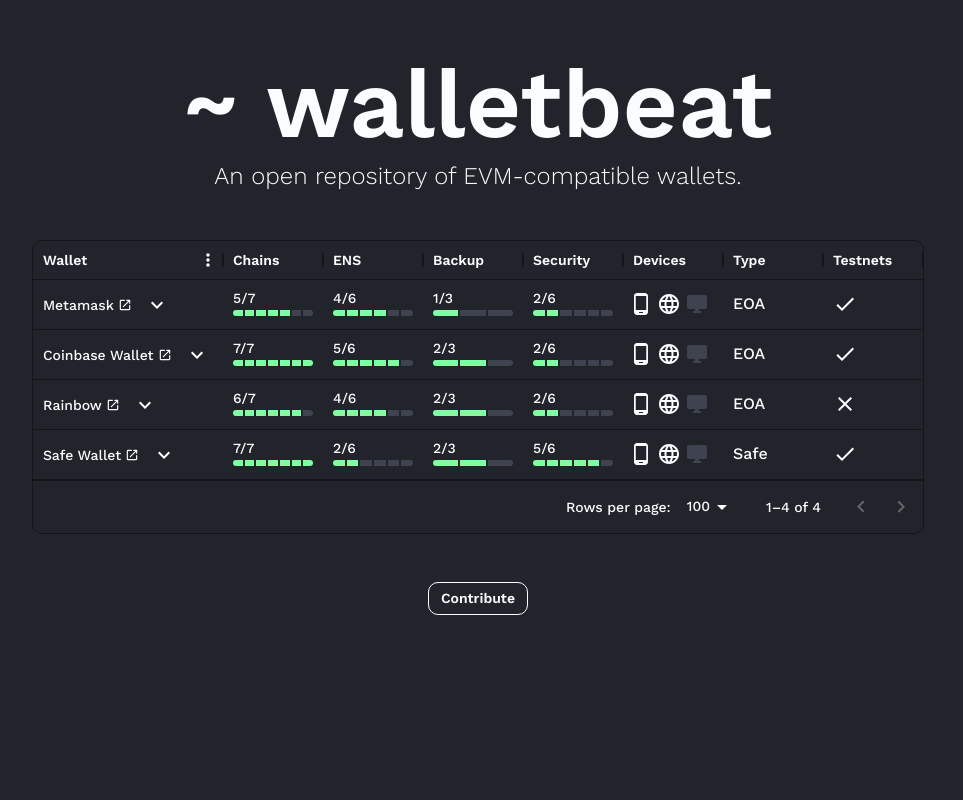
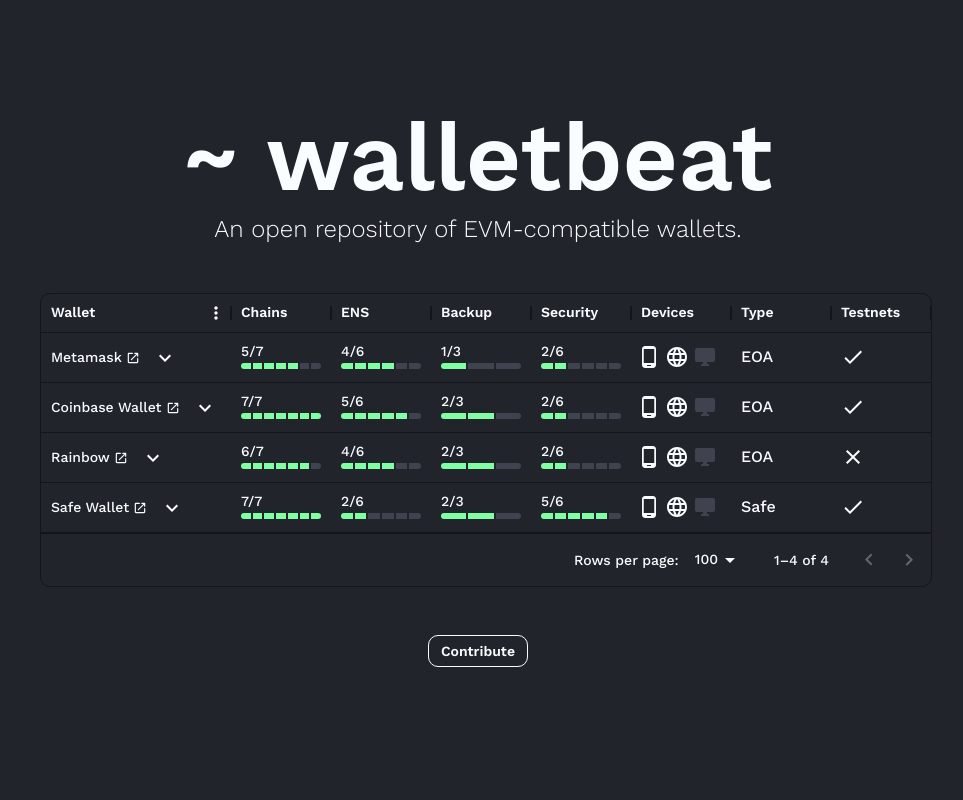
Before and after one commit to fluidkey/walletbeat, a Next.js app: page / in a window 1280 px wide. Shown: the top 800 px of the page, without its empty margins (162-1125 px from the left). Built offline with nearby package versions, Linux system fonts and the light colour scheme.

Commit message:
update home and readme text 4

```diff
--- a/src/app/page.tsx
+++ b/src/app/page.tsx
@@ -6,15 +6,22 @@ import Link from 'next/link';
 export default function Home(): JSX.Element {
   return (
     <Box maxWidth="100vw" px={1} display="flex" flexDirection="column" alignItems="center">
-      <Box minHeight="100vh" display="flex" flexDirection="column" alignItems="center">
-        <Typography variant="h1" fontWeight={600} mt={6}>
+      <Box
+        minHeight="100vh"
+        maxWidth="100vw"
+        display="flex"
+        flexDirection="column"
+        alignItems="center"
+        justifyContent="center"
+      >
+        <Typography variant="h1" fontWeight={600} mt={6} maxWidth="90vw">
           ~ walletbeat
         </Typography>
-        <Typography variant="h5" mb={6} textAlign="center" fontWeight={300}>
+        <Typography variant="h5" mb={6} textAlign="center" fontWeight={300} maxWidth="90vw">
           An open repository of EVM-compatible wallets.
         </Typography>
         <ComparisonTable />
-        <Box my={6}>
+        <Box my={6} mb={10} mx={1}>
           <Link href="https://github.com/fluidkey/walletbeat" target="_blank">
             <Box color="text.primary">
               <Button
@@ -32,7 +39,7 @@ export default function Home(): JSX.Element {
           </Link>
         </Box>
       </Box>
-      <Typography variant="h6" mt={10} px={2} width="100%" maxWidth="sm">
+      <Typography variant="h6" px={2} width="100%" maxWidth="sm">
         Definitions & Methodology
       </Typography>
       <Typography
--- a/src/components/ui/organisms/Table.tsx
+++ b/src/components/ui/organisms/Table.tsx
@@ -317,7 +317,7 @@ export default function ComparisonTable(): JSX.Element {
   ];
 
   return (
-    <Box maxWidth="100%" height="100%" width="fit-content" overflow="auto">
+    <Box maxWidth="100%" height="100%" width="fit-content" overflow="auto" ml={2}>
       <DataGrid
         rows={rows}
         columns={columns}
```
